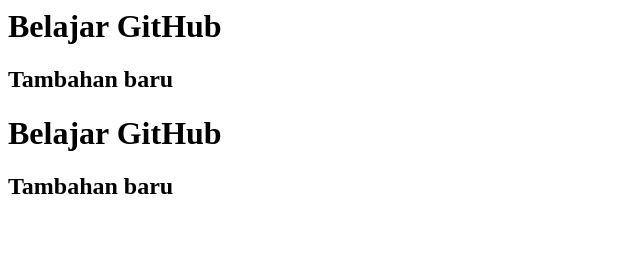
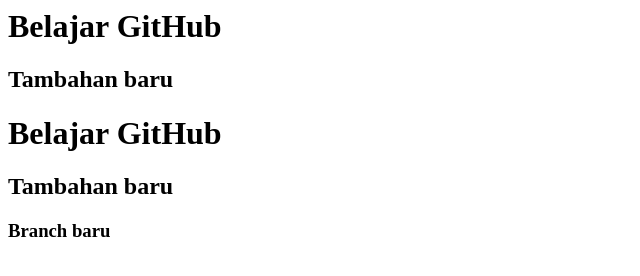
Before and after one commit to Deboraep/tutorialGitHub, a plain HTML site: page index.html in a window 1280 px wide. Shown: the whole page, without its empty margins (0-640 px from the left). Drawn offline with Linux system fonts and the light colour scheme.

Commit message:
branch baru

```diff
--- a/index.html
+++ b/index.html
@@ -2,3 +2,4 @@
 <h2>Tambahan baru</h2>
 <h1>Belajar GitHub</h1>
 <h2>Tambahan baru</h2>
+<h3>Branch baru</h3>
```
